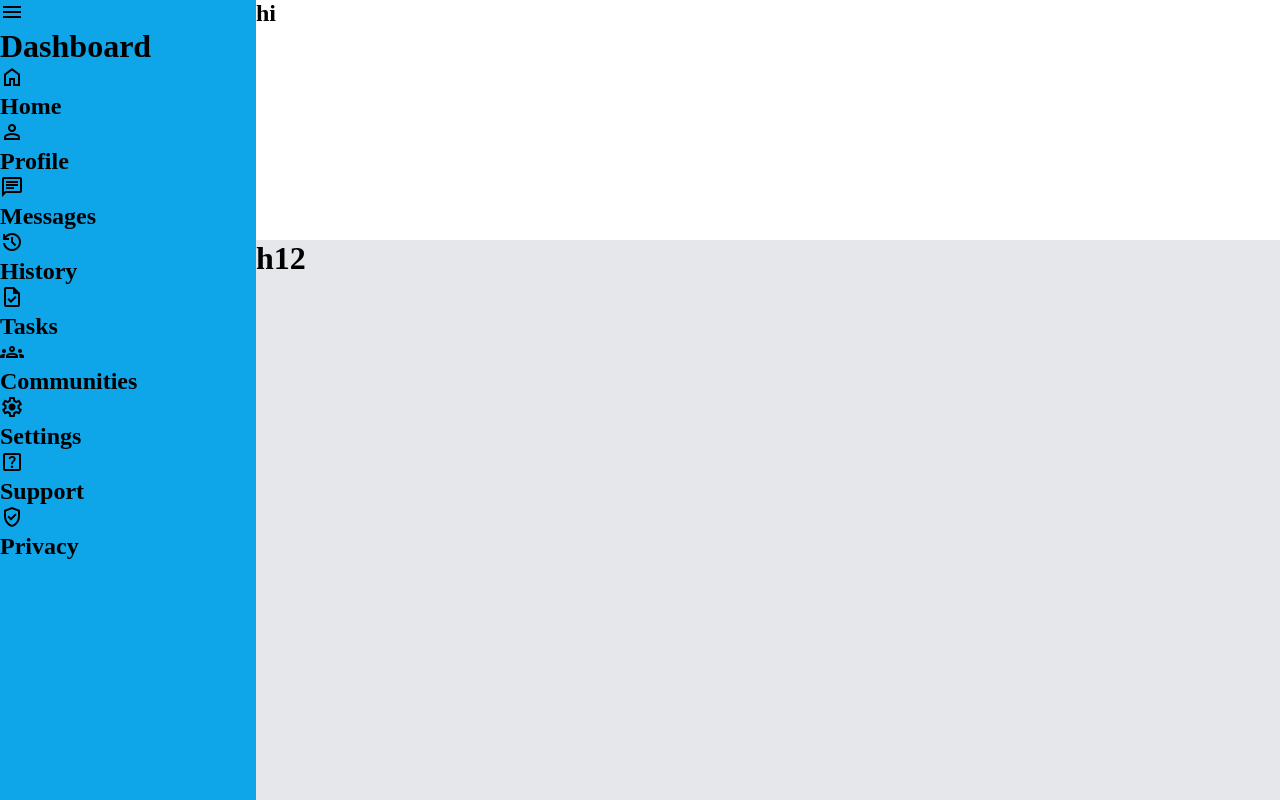
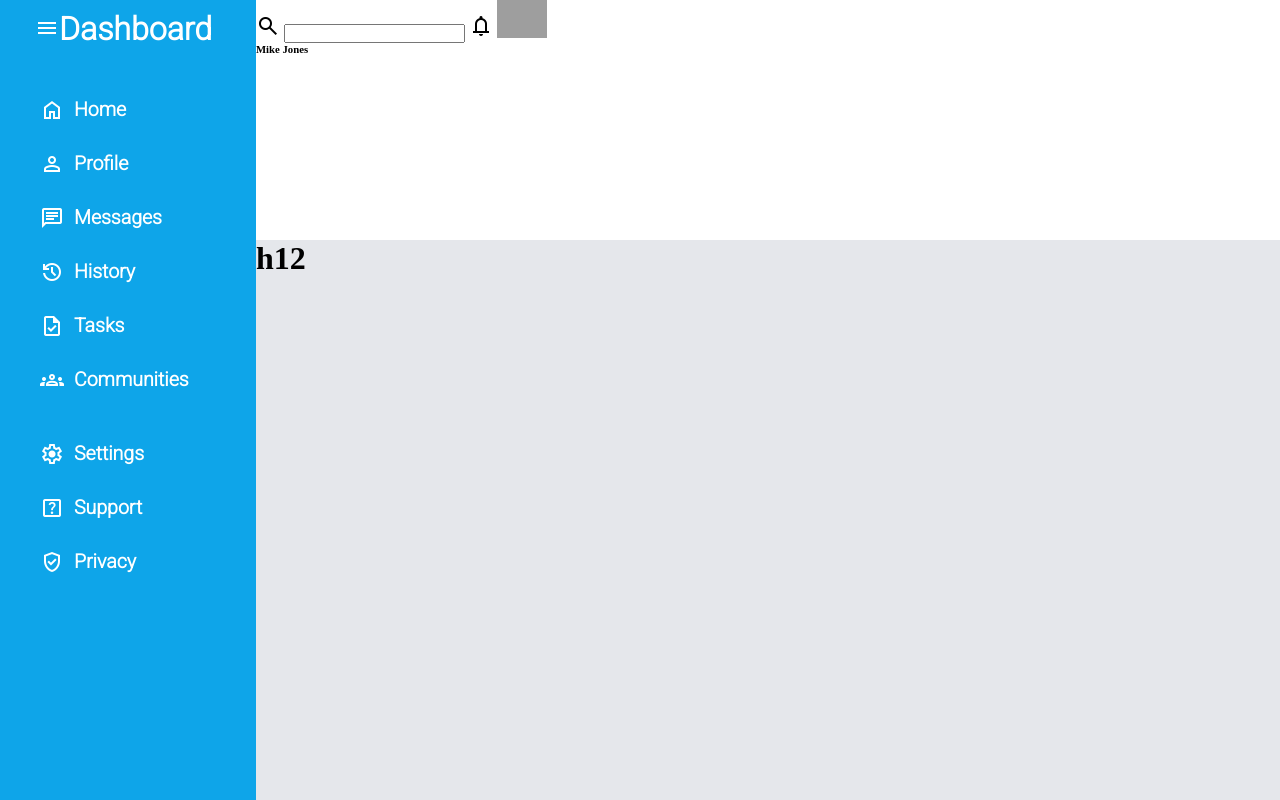
Before and after one commit to eteen12/admin-dashboard, a plain HTML site: page main/index.html in a window 1280 px wide. Drawn offline with nearby package versions, Linux system fonts and the light colour scheme; grey boxes are pictures that could not be loaded.

Commit message:
top bar items added savee before styles

```diff
--- a/main/index.html
+++ b/main/index.html
@@ -13,47 +13,67 @@
         <div class="sidebar-wrapper">
 
             <div class="dashboard-wrapper">
-                <span class="material-symbols-outlined" class="dashboard-icon">menu</span>
+                <div class="dashboard-icon">
+                    <span class="material-symbols-outlined dash">menu</span>
+                </div>
                 <h1 class="dashboard-h1">Dashboard</h1>
             </div>
             <div class="nav-wrapper">
-
                 <div class="inner-nav1">
+                    <div class="nav-item">
                         <span class="material-symbols-outlined">home</span>
                         <h2 class="nav-h2">Home</h2>
-                    <span class="material-symbols-outlined"> person </span>
+                    </div>
+                    <div class="nav-item">
+                        <span class="material-symbols-outlined">person</span>
                         <h2 class="nav-h2">Profile</h2>
-                    <span class="material-symbols-outlined"> chat </span>
+                    </div>
+                    <div class="nav-item">
+                        <span class="material-symbols-outlined">chat</span>
                         <h2 class="nav-h2">Messages</h2>
-                    <span class="material-symbols-outlined"> history </span>
+                    </div>
+                    <div class="nav-item">
+                        <span class="material-symbols-outlined">history</span>
                         <h2 class="nav-h2">History</h2>
-                    <span class="material-symbols-outlined"> task </span>
+                    </div>
+                    <div class="nav-item">
+                        <span class="material-symbols-outlined">task</span>
                         <h2 class="nav-h2">Tasks</h2>
-                    <span class="material-symbols-outlined"> groups </span>
+                    </div>
+                    <div class="nav-item">
+                        <span class="material-symbols-outlined">groups</span>
                         <h2 class="nav-h2">Communities</h2>
                     </div>
+                </div>
                 <div class="inner-nav2">
-                    <span class="material-symbols-outlined"> settings </span>
+                    <div class="nav-item">
+                        <span class="material-symbols-outlined">settings</span>
                         <h2 class="nav-h2">Settings</h2>
-                    <span class="material-symbols-outlined"> help_center </span>
+                    </div>
+                    <div class="nav-item">
+                        <span class="material-symbols-outlined">help_center</span>
                         <h2 class="nav-h2">Support</h2>
-                    <span class="material-symbols-outlined"> verified_user </span>
+                    </div>
+                    <div class="nav-item">
+                        <span class="material-symbols-outlined">verified_user</span>
                         <h2 class="nav-h2">Privacy</h2>
-
-
                     </div>
-
-
-
-
-
-
+                </div>
             </div>
         </div>
 
         <div class="main-content-wrapper">
+
             <div class="main">
-                <h2>hi</h2>
+
+                <div class="top-bar">
+                    <span class="material-symbols-outlined"> search </span>
+                    <input type="text" class="search-bar">
+                    <span class="material-symbols-outlined"> notifications </span>
+                    <img src="https://i.ibb.co/R6252sf/image.png" alt="image" class="prof-pic" width="50px">
+                    <h6>Mike Jones</h6>
+                </div>
+
             </div>
             <div class="comments">
                 <h1>h12</h1>
--- a/main/styles.css
+++ b/main/styles.css
@@ -1,10 +1,14 @@
+@import url('https://fonts.googleapis.com/css2?family=Roboto:wght@300&display=swap');
+
 *{
     margin:0;
     padding:0;
 }
 .sidebar-wrapper{
     background-color: rgb(14 165 233);
-    height:100vh
+    height:100vh;
+    color:white;
+    font-family: 'Roboto', sans-serif;
 }
 .grid{
     display:grid;
@@ -19,5 +23,28 @@
     background-color: rgb(229 231 235);
 }
 .nav-wrapper{
-    display:inline-block
+    display: flex;
+    flex-direction:column;
+    margin-top:20px;
 }
+.nav-item{
+    display:flex;
+    padding:10px;
+    margin-left:30px;
+    margin-top:10px;
+    font-size:13px;
+}
+.dashboard-icon .dash {
+   margin-top:6px;
+}
+.dashboard-wrapper{
+    display:flex;
+    padding:10px;
+    margin-left:25px;
+}
+.inner-nav2{
+    margin-top:20px;
+}
+.nav-h2{
+    margin-left:10px;
+}
```
Lines whose indentation alone changed are shown as unchanged.
